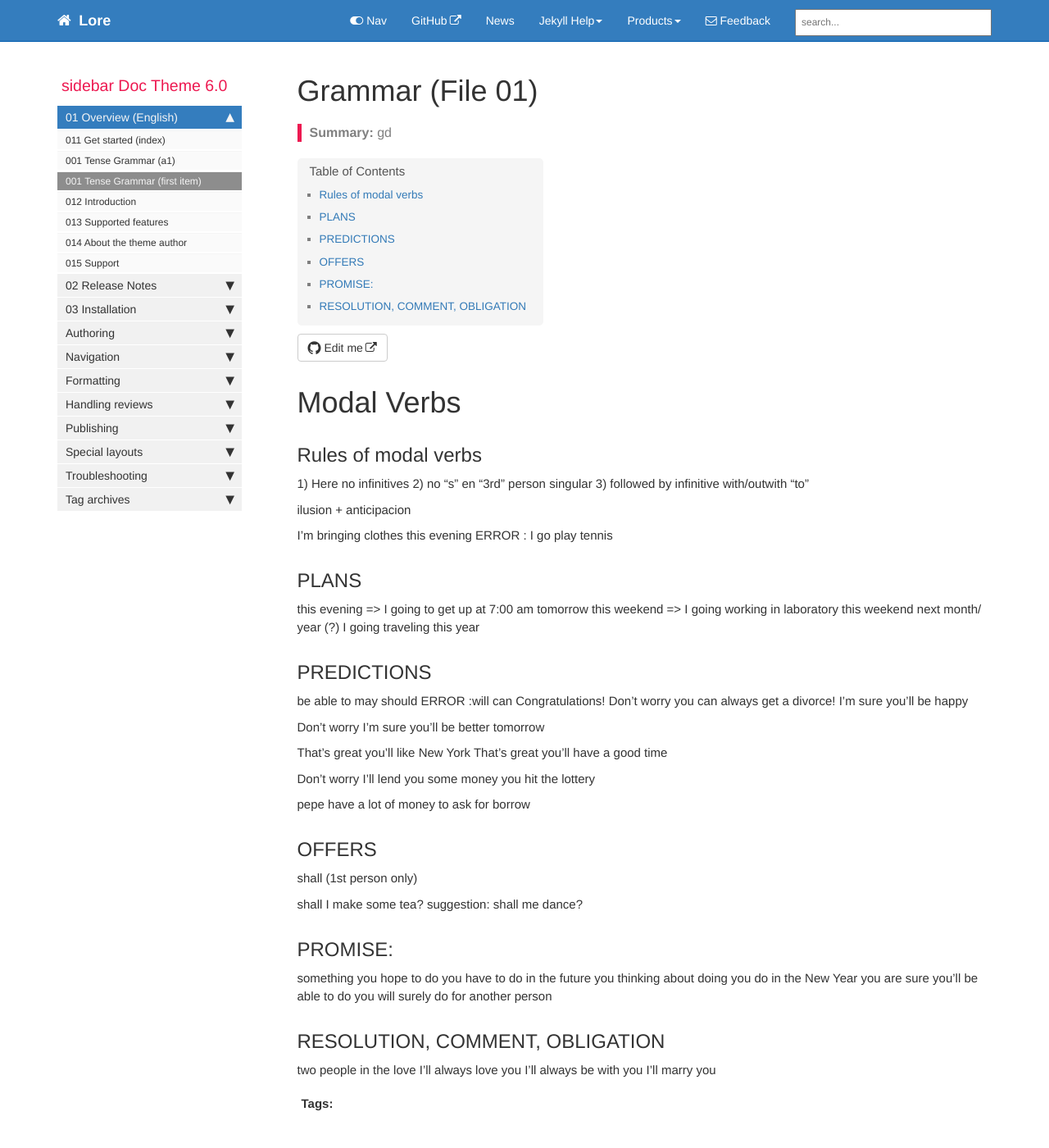
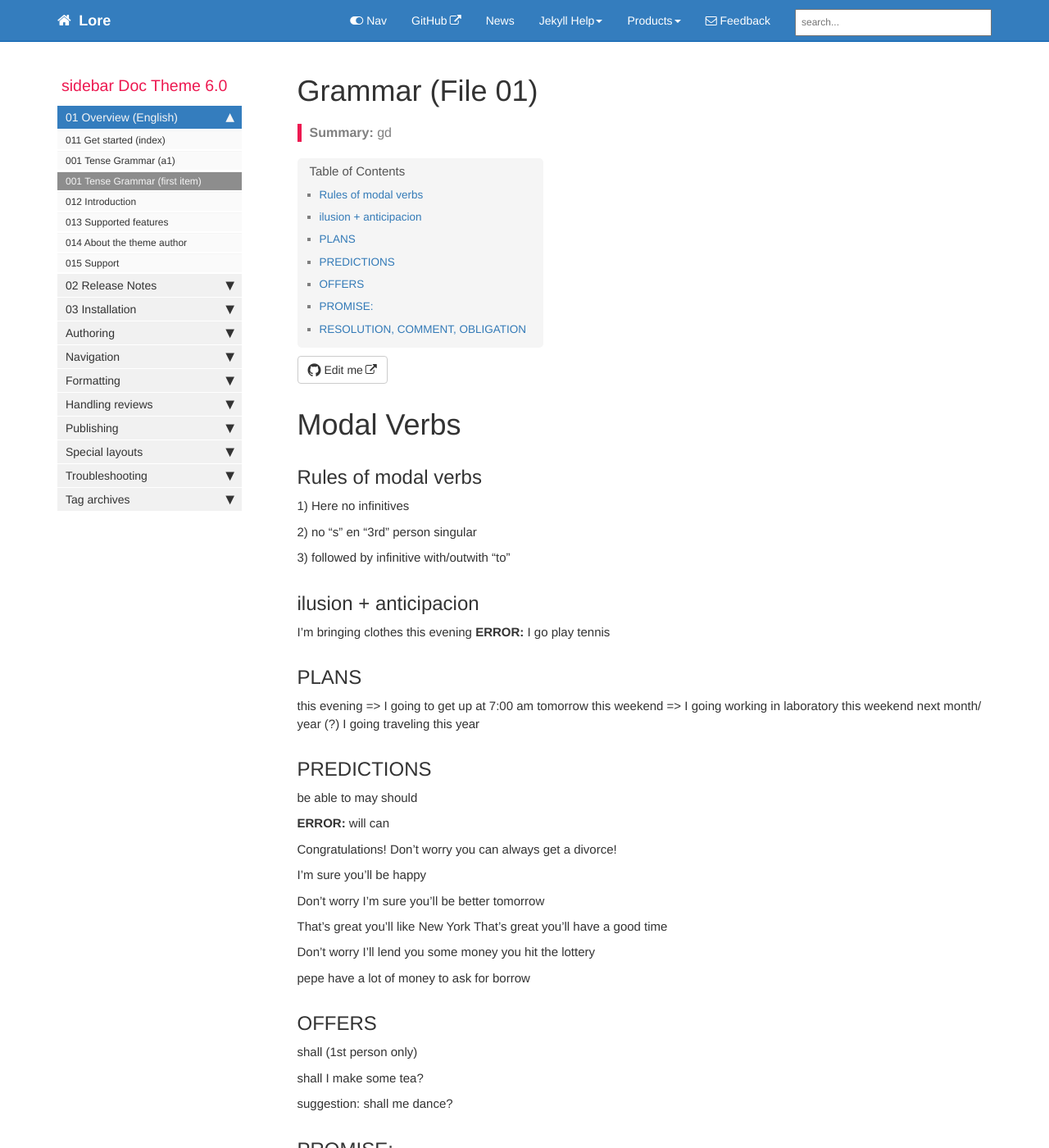
Before and after one commit to lg-gonzalez-juarez/PlanningTestB2, a Jekyll site: the page built from pages/md/file01.md, in a window 1280 px wide and 1400 px high. Shown: the whole window at 82% size. Built offline with Jekyll 4.4.1, drawn with Linux system fonts in a browser that asks for light colours; comment, search, counter and statistics services are not loaded.

Commit message:
updating

```diff
--- a/pages/md/file01.md
+++ b/pages/md/file01.md
@@ -11,15 +11,18 @@ folder: md
 # Modal Verbs
 
 ## Rules of modal verbs
+
 1) Here no infinitives
+
 2) no "s" en "3rd" person singular
+
 3) followed by infinitive with/outwith "to"
 
 
-ilusion + anticipacion
+## ilusion + anticipacion
 
 I'm bringing clothes this evening
-ERROR : I go play tennis
+**ERROR:** I go play tennis
 
 ## PLANS
 
@@ -31,8 +34,11 @@ next month/ year (?) I going traveling this year
 
 be able to
 may should
-ERROR :will can
+
+**ERROR:** will can
+
 Congratulations! Don't worry you can always get a divorce!
+
 I'm sure you'll be happy
 
 Don't worry I'm sure you'll be better tomorrow
@@ -46,10 +52,13 @@ you hit the lottery
 pepe have a lot of money to ask for borrow
 
 ## OFFERS
+
 shall  (1st person only)
 
 shall I make some tea?
+
 suggestion: shall me dance?
+
 
 ## PROMISE:
 something you hope to do
```
